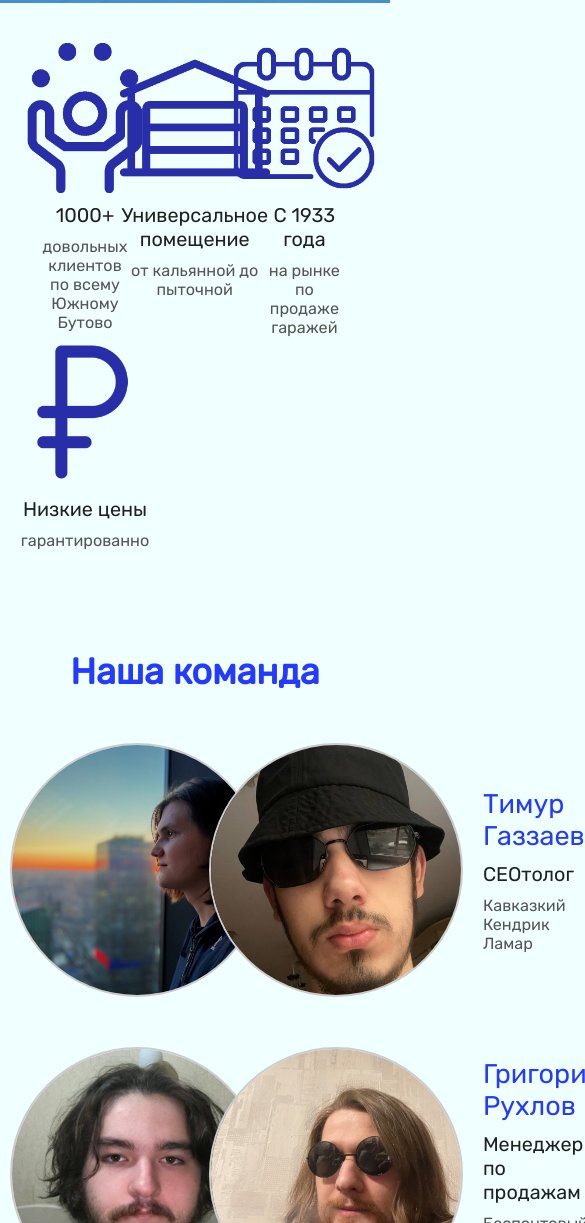
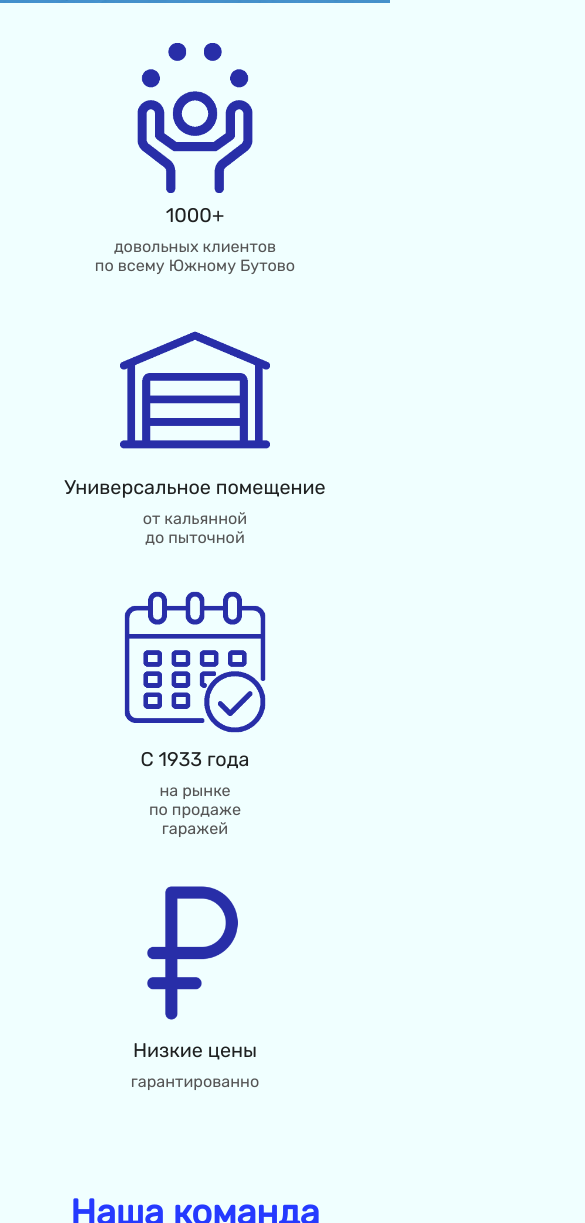
Before and after one commit to DgokeRFeed/garage_landing, a plain HTML site: page index.html in a window 390 px wide. Shown: the part 777-2000 px from the top of the page, 585 px wide, since content can reach past the window. Drawn offline with Linux system fonts and the light colour scheme.

Commit message:
add adaptive for advantages block

```diff
--- a/css/grid.css
+++ b/css/grid.css
@@ -24,12 +24,12 @@
 }
 
 .column-1-2 {
-  width: 49%;
+  width: 50%;
   float: left;
 }
 
 .column-1-4 {
-  width: 23%;
+  width: 25%;
   float: left;
 }
 
@@ -40,7 +40,7 @@
 
 .container {
   width: 1080px;
-  max-width: 100%;
+  max-width: 80%;
   height: inherit;
   margin: 0 auto;
 }
@@ -66,19 +66,19 @@
   flex-direction: column;
 }
 
-@media (max-width: 900px) {
-  .column-2-5,
+@media (max-width: 1000px) {
+  .column-1-4,
   .column-3-5 {
-    width: 90%;
-    margin: 0 auto;
+    width: 50%;
   }
 
-  .flex-row {
-    flex-direction: column;
-  }
 }
 
 @media (max-width: 600px) {
+  .column-1-4 {
+    width: 100%;
+  }
+
   .buffer-image-left,
   .buffer-image-right {
     margin: 15px auto;
--- a/css/main-block.css
+++ b/css/main-block.css
@@ -12,7 +12,6 @@
   height: inherit;
   align-items: center;
   justify-content: center;
-  flex-wrap: wrap;
 }
 
 .main-block .title-main {
--- a/css/reset.css
+++ b/css/reset.css
@@ -1,12 +1,17 @@
 * {
   padding: 0;
   margin: 0;
+  box-sizing: inherit;
 }
 
 html, body {
   height: 100%;
 }
 
+html {
+  box-sizing: border-box;
+}
+
 body {
   background-color: azure;
 }
--- a/css/team.css
+++ b/css/team.css
@@ -9,7 +9,7 @@
 }
 
 .team-photo {
-  width: 250px;
+  width: 150px;
   border-radius: 100%;
   border: 2px solid #cccccc;
 }
--- a/index.html
+++ b/index.html
@@ -52,37 +52,37 @@
     </div>
   </div>
 
-  <div id="advantages" class="buffer-top">
+  <div id="advantages">
     <div class="container">
       <div class="column-1-4 buffer-sides">
-        <div class="wrapper column">
+        <div class="wrapper column buffer-top">
           <img class="advantages-image" src="images/happiness-icon.png" alt="иконка счастливого человека">
           <div class="text-center">
             <p class="text-medium buffer-top-small">1000+</p>
-            <p class="text-small buffer-top-small">довольных клиентов по всему Южному Бутово</p>
+            <p class="text-small buffer-top-small">довольных клиентов<br>по всему Южному Бутово</p>
           </div>
         </div>
       </div>
       <div class="column-1-4 buffer-sides">
-        <div class="wrapper column">
+        <div class="wrapper column buffer-top">
           <img class="advantages-image" src="images/garage-icon.png" alt="иконка гаража">
           <div class="text-center">
             <p class="text-medium buffer-top-small">Универсальное помещение</p>
-            <p class="text-small buffer-top-small">от кальянной до пыточной</p>
+            <p class="text-small buffer-top-small">от кальянной<br>до пыточной</p>
           </div>
         </div>
       </div>
       <div class="column-1-4 buffer-sides">
-        <div class="wrapper column">
+        <div class="wrapper column buffer-top">
           <img class="advantages-image" src="images/calendar-icon.png" alt="иконка календаря">
           <div class="text-center">
             <p class="text-medium buffer-top-small">С 1933 года</p>
-            <p class="text-small buffer-top-small">на рынке по продаже гаражей</p>
+            <p class="text-small buffer-top-small">на рынке<br>по продаже<br>гаражей</p>
           </div>
         </div>
       </div>
       <div class="column-1-4 buffer-sides">
-        <div class="wrapper column">
+        <div class="wrapper column buffer-top">
           <img class="advantages-image" src="images/ruble-icon.png" alt="иконка рубля">
           <div class="text-center">
             <p class="text-medium buffer-top-small">Низкие цены</p>
```
